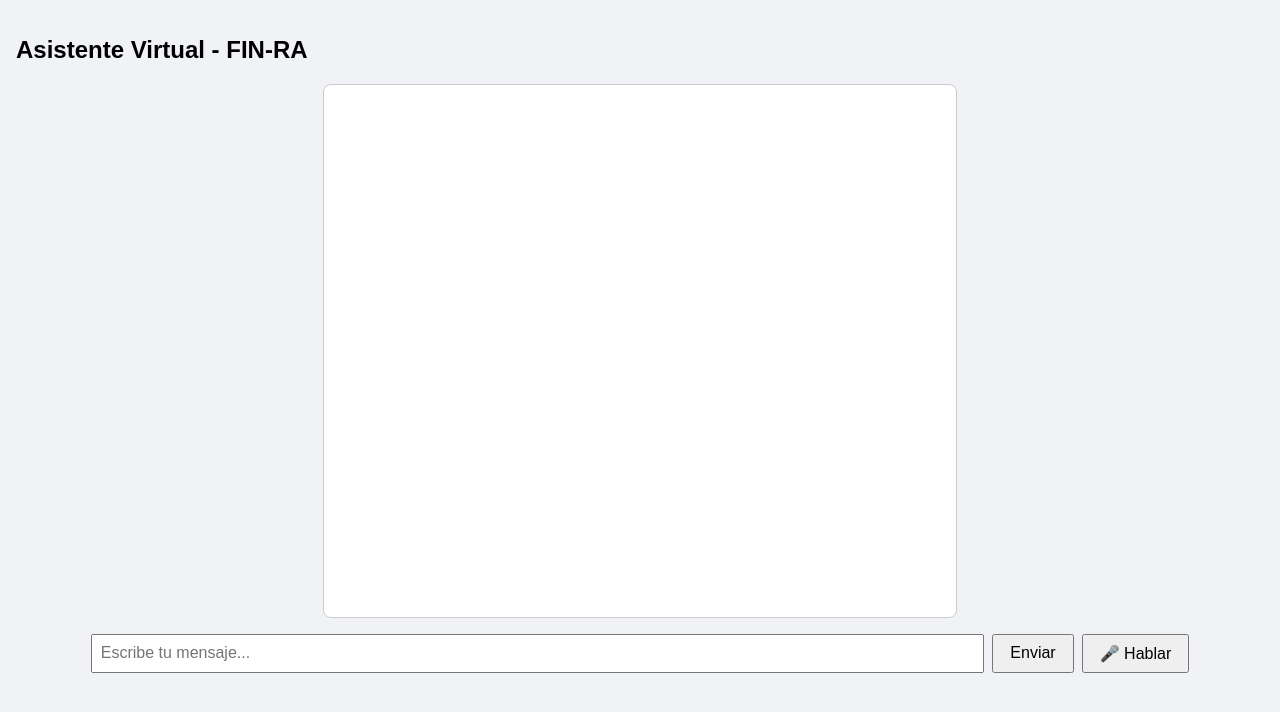
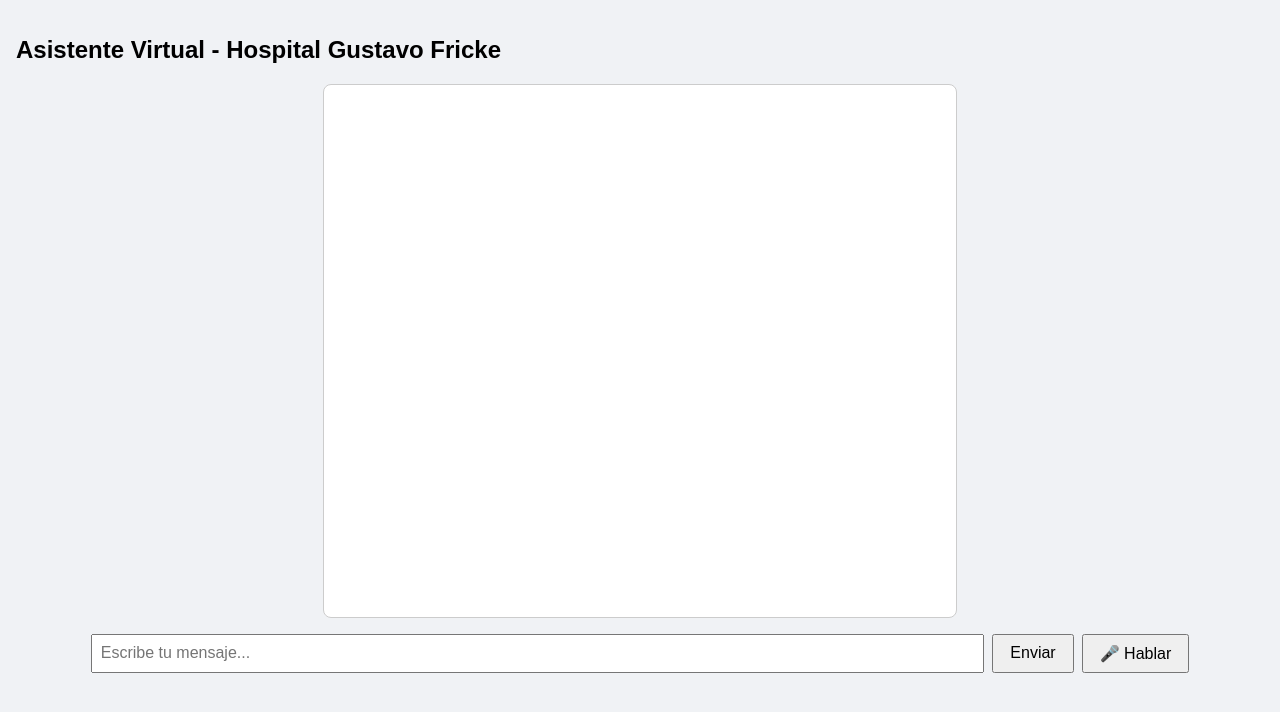
Before and after one commit to CristianSotoAlvarez/dialogflow-cx-webchat, a plain HTML site: page index.html in a window 1280 px wide. Drawn offline with Linux system fonts and the light colour scheme.

Commit message:
Update index.html

```diff
--- a/index.html
+++ b/index.html
@@ -3,7 +3,7 @@
 <head>
   <meta charset="UTF-8" />
   <meta name="viewport" content="width=device-width, initial-scale=1.0"/>
-  <title>FINRABOT</title>
+  <title>Chatbot Hospital Gustavo Fricke</title>
   <style>
     body {
       font-family: Arial, sans-serif;
@@ -51,7 +51,7 @@
 </head>
 <body>
 
-  <h2>Asistente Virtual - FIN-RA </h2>
+  <h2>Asistente Virtual - Hospital Gustavo Fricke</h2>
 
   <div id="chat"></div>
 
```
